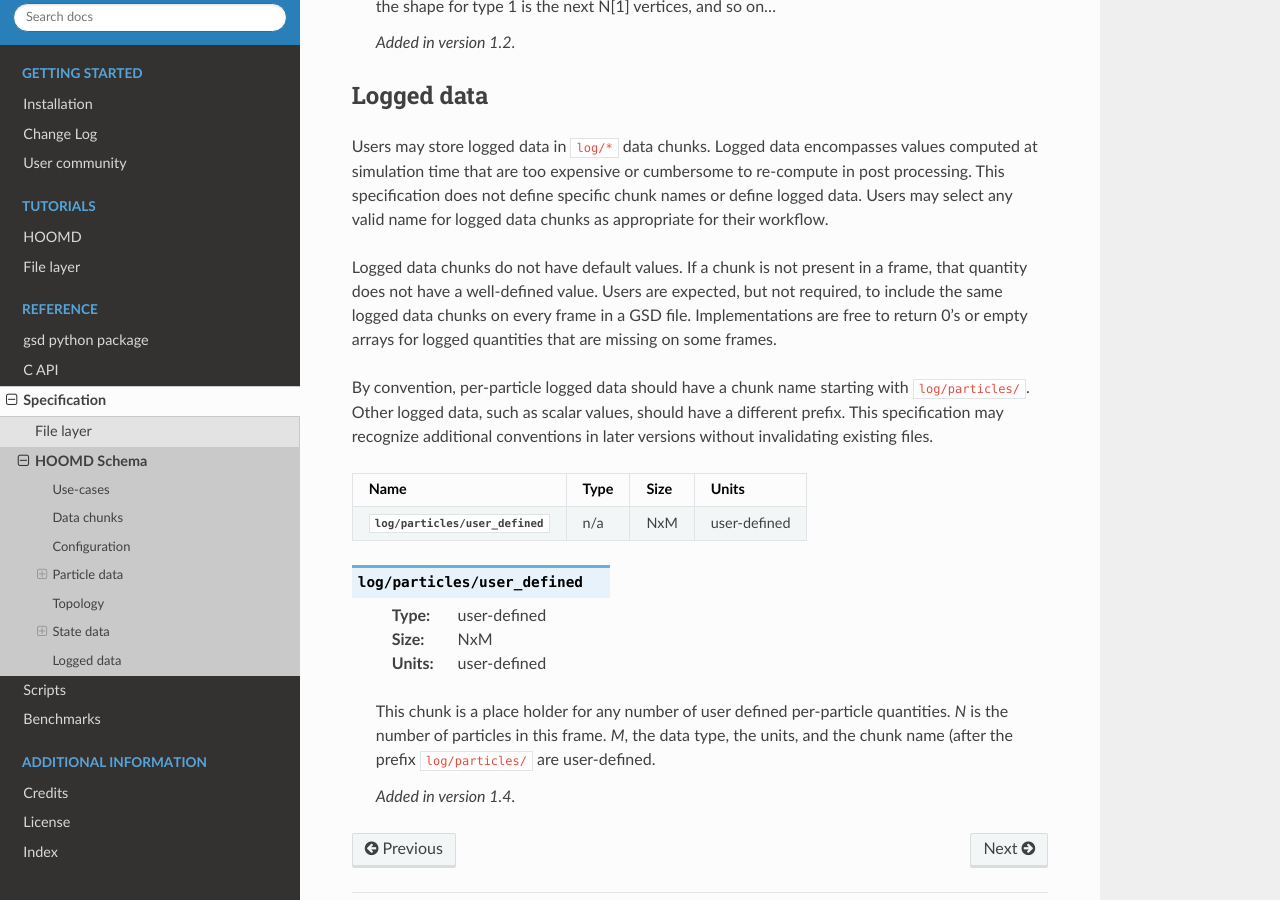
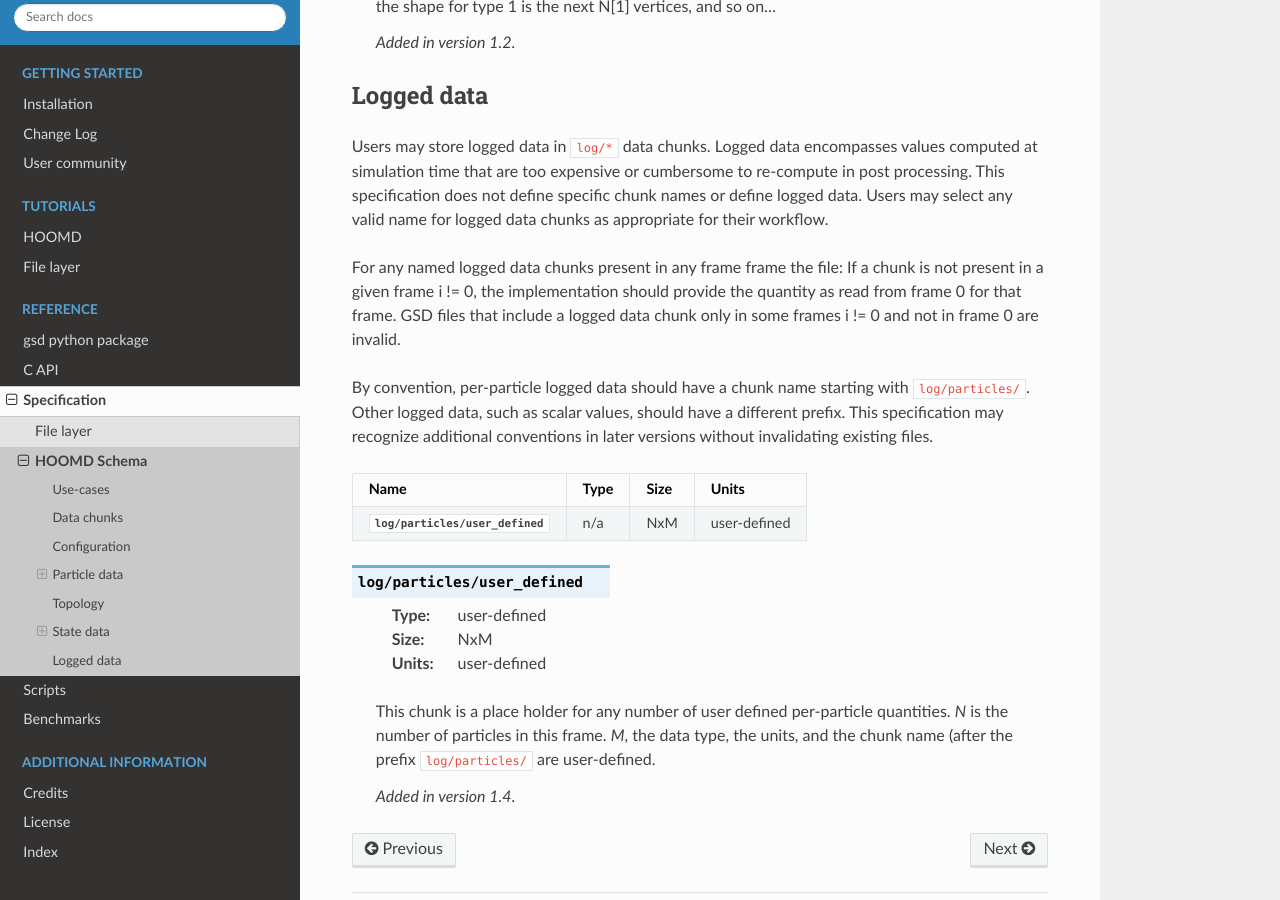
Before and after one commit to glotzerlab/gsd, a Sphinx documentation site: the page built from doc/schema-hoomd.rst, in a window 1280 px wide and 900 px high, scrolled down 17785 px. Built offline with Sphinx 7.4.7 and the Read the Docs theme 2.0.0, drawn with Linux system fonts in a browser that asks for light colours.

Commit message:
Allow for frame 0 default logged quantitiess

```diff
--- a/doc/schema-hoomd.rst
+++ b/doc/schema-hoomd.rst
@@ -779,10 +779,9 @@ Users may store logged data in ``log/*`` data chunks. Logged data encompasses va
 are too expensive or cumbersome to re-compute in post processing. This specification does not define specific chunk
 names or define logged data. Users may select any valid name for logged data chunks as appropriate for their workflow.
 
-Logged data chunks do not have default values. If a chunk is not present in a frame, that quantity does not have a
-well-defined value. Users are expected, but not required, to include the same logged data chunks on every frame
-in a GSD file. Implementations are free to return 0's or empty arrays for logged quantities that are missing
-on some frames.
+For any named logged data chunks present in any frame frame the file: If a chunk is not present in a given frame i != 0,
+the implementation should provide the quantity as read from frame 0 for that frame. GSD files that include a logged
+data chunk only in some frames i != 0 and not in frame 0 are invalid.
 
 By convention, per-particle logged data should have a chunk name starting with ``log/particles/``. Other logged data,
 such as scalar values, should have a different prefix. This specification may recognize additional conventions
```
Also changed, not shown: 2 other files.
